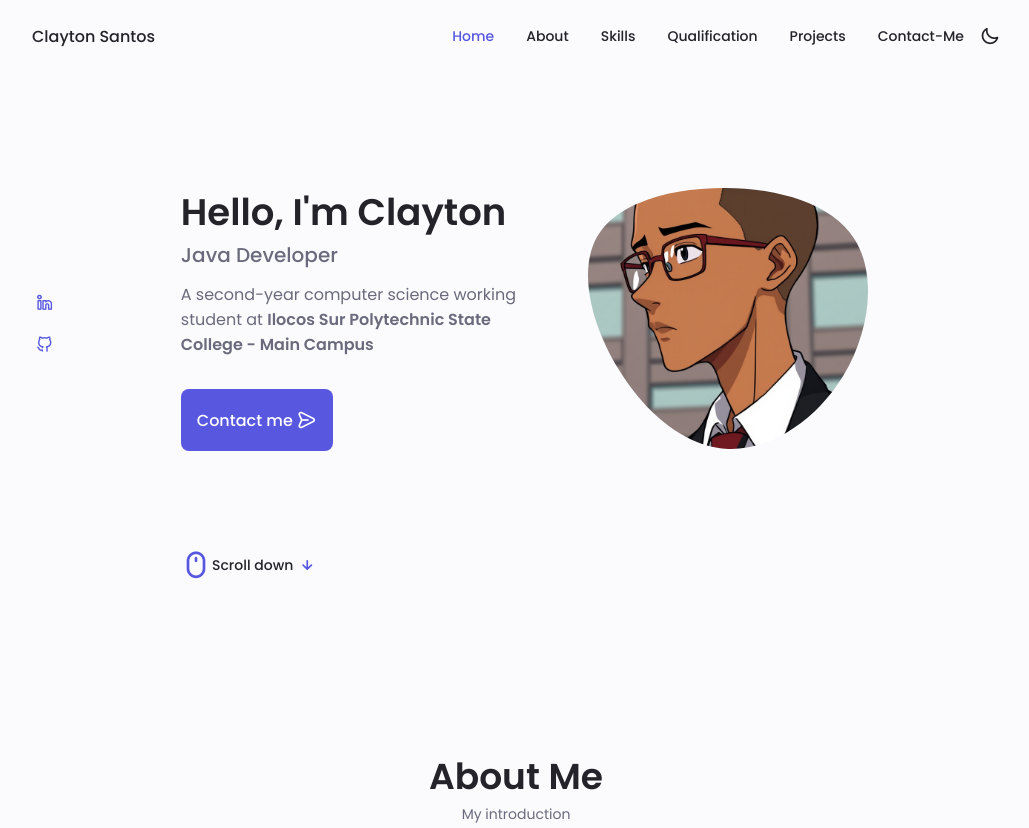
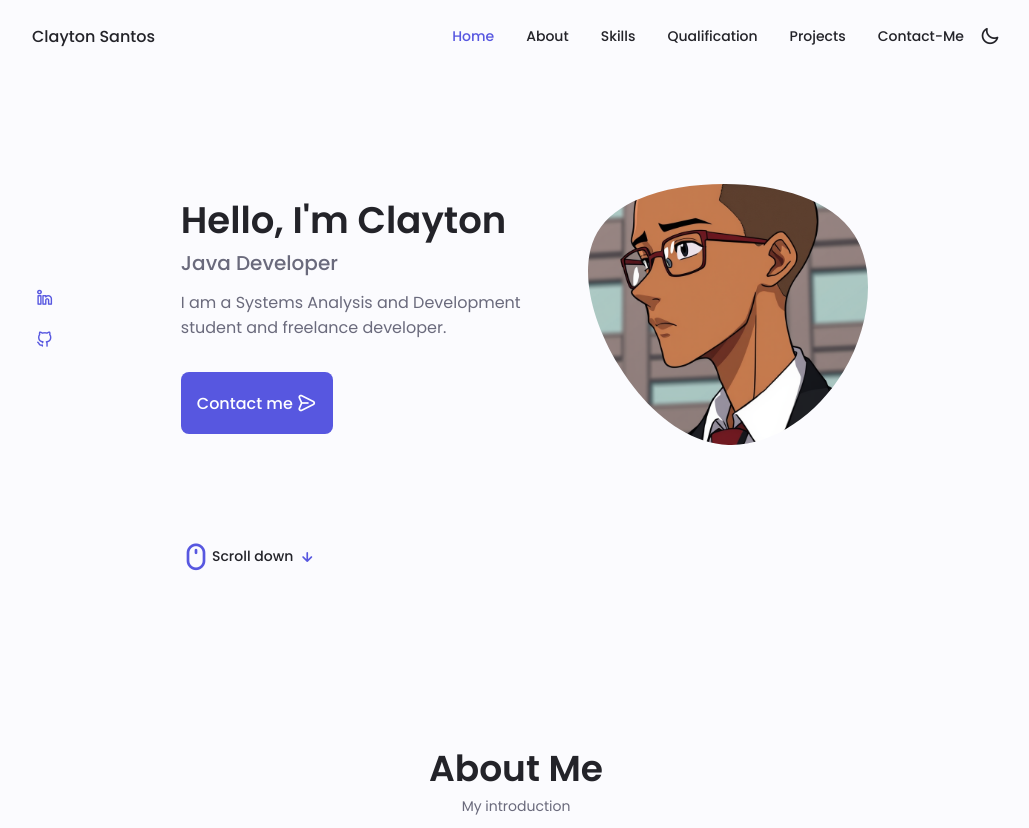
Before and after one commit to clayton7000/clayton7000.github.io, a plain HTML site: page index.html in a window 1280 px wide. Shown: the top 828 px of the page, without its empty margins (124-1153 px from the left). Drawn offline with nearby package versions, Linux system fonts and the light colour scheme.

Commit message:
atualização do about

```diff
--- a/index.html
+++ b/index.html
@@ -103,8 +103,7 @@
               Java Developer
             </h3>
             <p class="home__description">
-              A second-year computer science working student at
-              <strong>Ilocos Sur Polytechnic State College - Main Campus</strong>
+              I am a Systems Analysis and Development student and freelance developer.
             </p>
             <a href="#contact" class="button button--flex">
               Contact me<i class="uil uil-message button__icon"></i>
```
